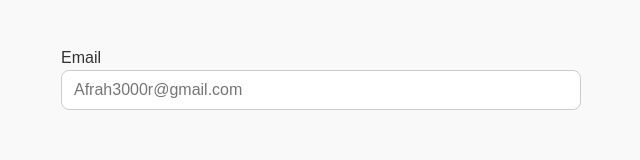
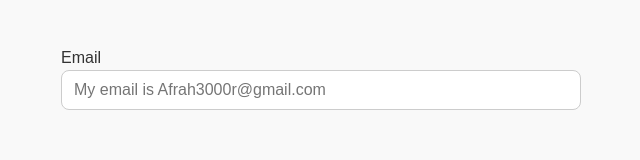
Before and after one commit to Afrah-F/assignment-1, a plain HTML site: page index.html in a window 1280 px wide. Shown: the part 1742-1902 px from the top of the page, without its empty margins (319-959 px from the left). Drawn offline with Linux system fonts and the light colour scheme.

Commit message:
Update index.html

```diff
--- a/index.html
+++ b/index.html
@@ -95,7 +95,7 @@
       <label>
         Email
         <!-- Update placeholder if you change your email -->
-        <input type="email" name="email" placeholder="Afrah3000r@gmail.com" required>
+        <input type="email" name="email" placeholder="My email is Afrah3000r@gmail.com" required>
       </label>
       <br>
       <label>
```
